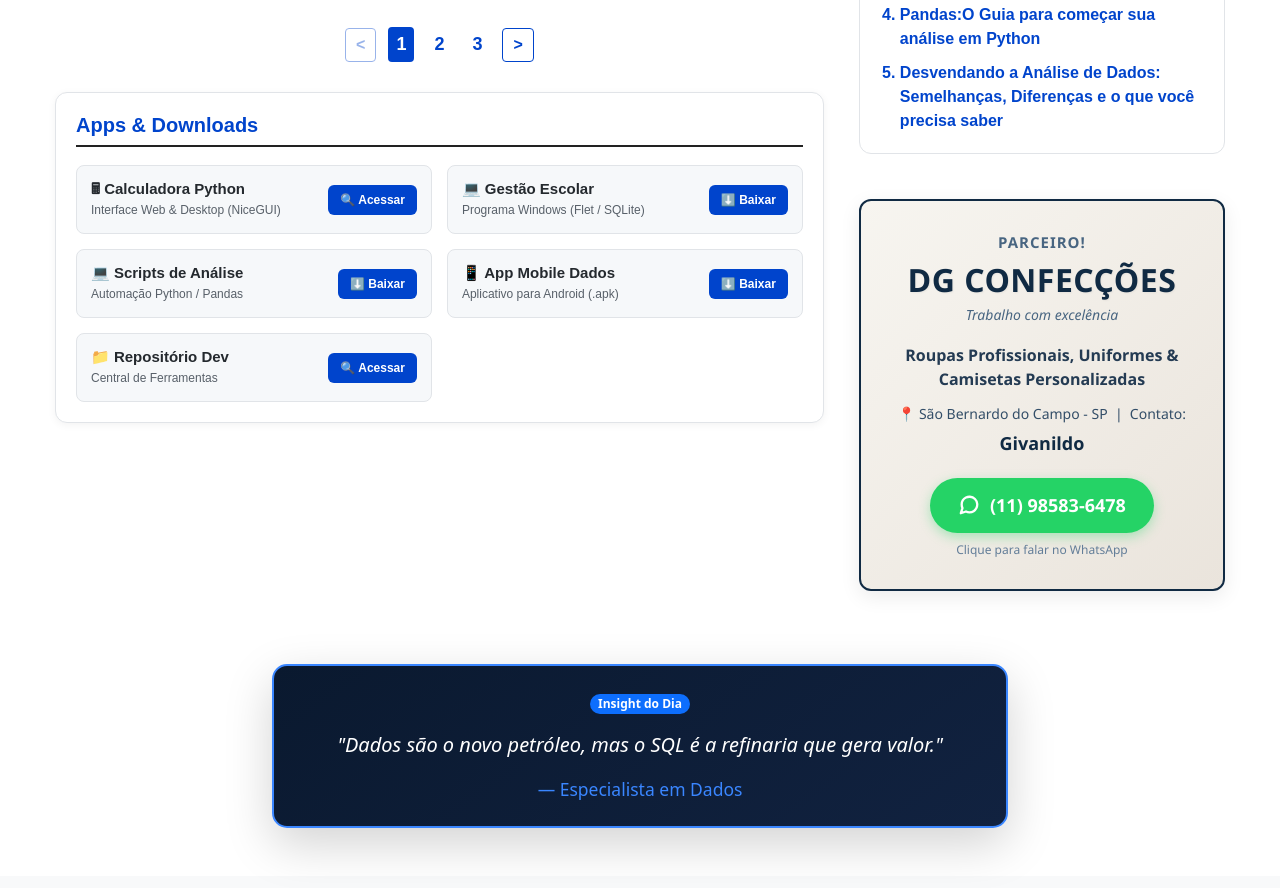
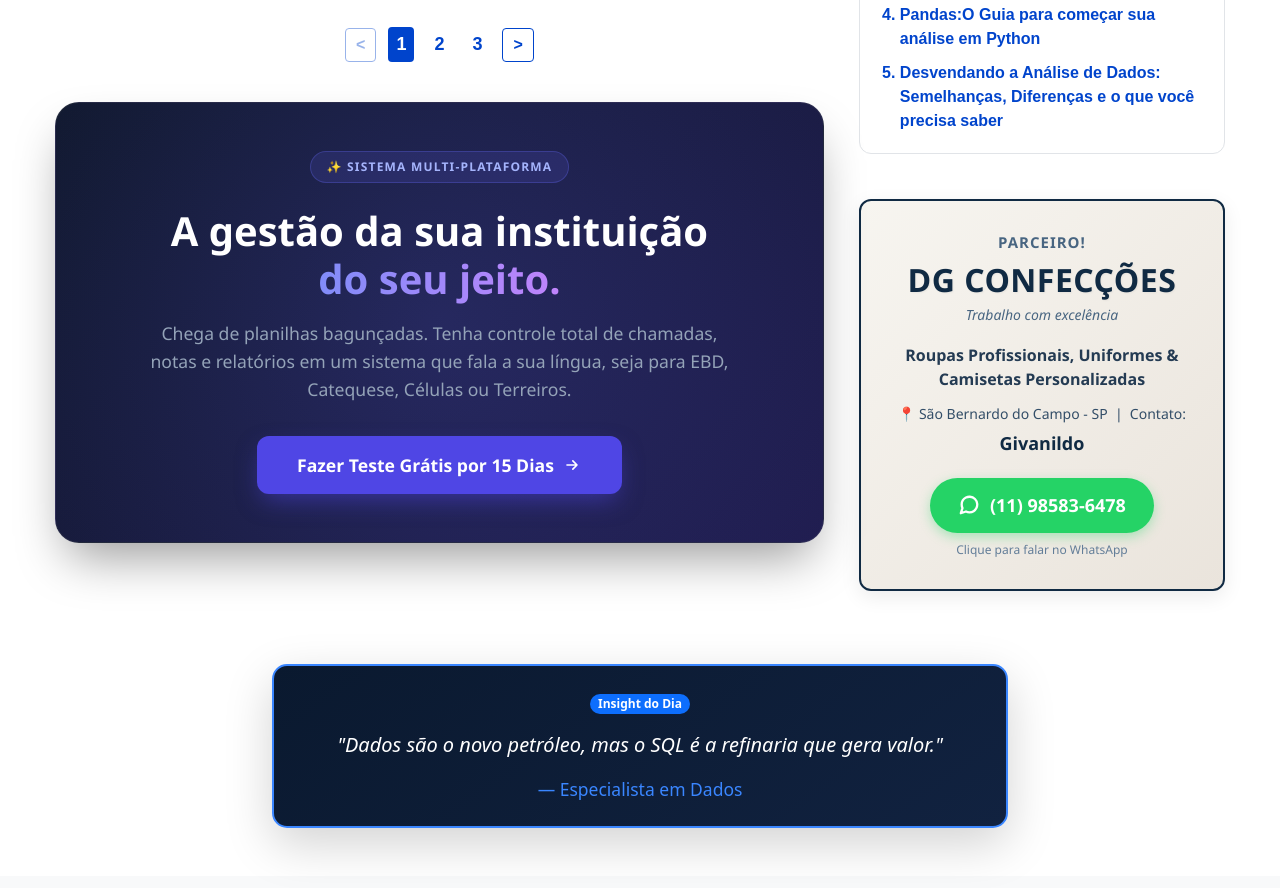
Before and after one commit to srcorreia3001/srcorreia3001.github.io, a plain HTML site: page index.html in a window 1280 px wide. Shown: the part 2815-3703 px from the top of the page. Drawn offline with nearby package versions, Linux system fonts and the light colour scheme.

Commit message:
Replace blog downloads section with promotional banner
Removed the old blog downloads section and added a new promotional banner for a multi-platform management system.

```diff
--- a/index.html
+++ b/index.html
@@ -1122,152 +1122,142 @@
             <!--============================================================================================================-->
             <!-- INICIO: Widget: Apps & Downloads -->
             <!--=============================================================================================================-->
-<div class="blog-downloads-section">
+<!-- INÍCIO DO BANNER PROMOCIONAL -->
 <style>
-        .blog-downloads-section {
-            background-color: #ffffff;
-            border: 1px solid #e1e4e8;
-            border-radius: 12px;
-            padding: 20px;
-            width: 100%;
-            box-sizing: border-box;
-            margin-top: 30px;
-            box-shadow: 0 2px 8px rgba(0, 0, 0, 0.05);
-            font-family: Arial, sans-serif;
-        }
-
-        .downloads-heading {
-            font-size: 20px;
-            font-weight: 600;
-            color: #0044cc;
-            border-bottom: 2px solid #222;
-            padding-bottom: 8px;
-            margin-top: 0;
-            margin-bottom: 18px;
-        }
-
-        .downloads-grid {
-            display: grid;
-            grid-template-columns: repeat(auto-fit, minmax(250px, 1fr));
-            gap: 15px;
-        }
-
-        .download-card-item {
-            display: flex;
-            align-items: center;
-            justify-content: space-between;
-            background: #f6f8fa;
-            border: 1px solid #e1e4e8;
-            border-radius: 8px;
-            padding: 14px;
-            text-decoration: none;
-            transition: all 0.2s ease-in-out;
-        }
-
-        .download-card-item:hover {
-            background: #ebf0f4;
-            border-color: #0044cc;
-            transform: translateY(-2px);
-        }
-
-        .download-info-box {
+    .banner-saas-wrap {
+        font-family: 'Segoe UI', Roboto, Helvetica, Arial, sans-serif;
+        background: linear-gradient(135deg, #0f172a 0%, #1e1b4b 100%);
+        border-radius: 24px;
+        padding: 48px 32px;
         display: flex;
         flex-direction: column;
-            gap: 3px;
-        }
-
-        .download-item-title {
-            font-size: 15px;
-            font-weight: bold;
-            color: #24292e;
-            margin: 0;
-        }
-
-        .download-item-desc {
-            font-size: 12px;
-            color: #586069;
-            margin: 0;
-        }
-
-        .download-action-btn {
-            background-color: #0044cc;
-            color: #fff;
-            border-radius: 6px;
-            padding: 6px 12px;
-            font-size: 12px;
-            font-weight: bold;
-            display: flex;
         align-items: center;
-            gap: 5px;
-            white-space: nowrap;
-        }
-
-        .download-card-item:hover .download-action-btn {
-            background-color: #003399;
+        text-align: center;
+        position: relative;
+        overflow: hidden;
+        box-shadow: 0 25px 50px -12px rgba(0, 0, 0, 0.4);
+        max-width: 900px;
+        margin: 40px auto;
+        border: 1px solid rgba(255, 255, 255, 0.08);
+    }
+
+    /* Efeito de luz neon no fundo */
+    .banner-saas-wrap::before {
+        content: '';
+        position: absolute;
+        top: -50%;
+        left: -50%;
+        width: 200%;
+        height: 200%;
+        background: radial-gradient(circle at center, rgba(99, 102, 241, 0.2) 0%, transparent 60%);
+        pointer-events: none;
+    }
+
+    .banner-saas-tag {
+        background: rgba(99, 102, 241, 0.15);
+        color: #a5b4fc;
+        font-size: 0.75rem;
+        font-weight: 700;
+        text-transform: uppercase;
+        letter-spacing: 0.1em;
+        padding: 6px 16px;
+        border-radius: 999px;
+        margin-bottom: 24px;
+        border: 1px solid rgba(99, 102, 241, 0.3);
+        position: relative;
+        z-index: 10;
+    }
+
+    .banner-saas-titulo {
+        color: #ffffff;
+        font-size: 2.5rem;
+        font-weight: 800;
+        line-height: 1.2;
+        margin: 0 0 16px 0;
+        position: relative;
+        z-index: 10;
+    }
+
+    .banner-saas-titulo span {
+        background: linear-gradient(to right, #818cf8, #c084fc);
+        -webkit-background-clip: text;
+        -webkit-text-fill-color: transparent;
+    }
+
+    .banner-saas-subtitulo {
+        color: #94a3b8;
+        font-size: 1.1rem;
+        line-height: 1.6;
+        max-width: 600px;
+        margin: 0 0 32px 0;
+        position: relative;
+        z-index: 10;
+    }
+
+    .banner-saas-botao {
+        background: #4f46e5;
+        color: #ffffff !important;
+        font-size: 1.1rem;
+        font-weight: 700;
+        text-decoration: none !important;
+        padding: 16px 40px;
+        border-radius: 12px;
+        transition: all 0.3s ease;
+        position: relative;
+        z-index: 10;
+        box-shadow: 0 10px 25px -5px rgba(79, 70, 229, 0.5);
+        display: inline-flex;
+        align-items: center;
+        gap: 8px;
+    }
+
+    .banner-saas-botao:hover {
+        background: #4338ca;
+        transform: translateY(-2px);
+        box-shadow: 0 15px 30px -5px rgba(79, 70, 229, 0.6);
+        color: #ffffff !important;
+    }
+
+    .banner-saas-botao svg {
+        width: 20px;
+        height: 20px;
+        transition: transform 0.3s ease;
+    }
+
+    .banner-saas-botao:hover svg {
+        transform: translateX(4px);
+    }
+
+    /* Responsividade para celular */
+    @media (max-width: 600px) {
+        .banner-saas-titulo { font-size: 1.8rem; }
+        .banner-saas-subtitulo { font-size: 1rem; }
+        .banner-saas-wrap { padding: 32px 20px; border-radius: 16px; }
+        .banner-saas-botao { width: 100%; justify-content: center; }
     }
 </style>
 
-    <h3 class="downloads-heading">Apps & Downloads</h3>
-
-    <div class="downloads-grid">
-
-        <!-- Calculadora Python -->
-<a href="https://calculadora-tiagodata.onrender.com" target="_blank" class="download-card-item">
-  <div class="download-info-box">
-    <h4 class="download-item-title">🖩 Calculadora Python</h4>
-    <p class="download-item-desc">Interface Web & Desktop (NiceGUI)</p>
-  </div>
-  <div class="download-action-btn">
-    🔍 Acessar
-  </div>
+<section class="banner-saas-wrap">
+    <div class="banner-saas-tag">✨ Sistema Multi-Plataforma</div>
+
+    <h2 class="banner-saas-titulo">
+        A gestão da sua instituição<br>
+        <span>do seu jeito.</span>
+    </h2>
+
+    <p class="banner-saas-subtitulo">
+        Chega de planilhas bagunçadas. Tenha controle total de chamadas, notas e relatórios em um sistema que fala a sua língua, seja para EBD, Catequese, Células ou Terreiros.
+    </p>
+
+    <!-- SUBSTITUA O "LINK_AQUI" PELO LINK DA SUA LANDING PAGE OU CADASTRO -->
+    <a href="LINK_AQUI" class="banner-saas-botao">
+        Fazer Teste Grátis por 15 Dias
+        <svg fill="none" stroke="currentColor" viewBox="0 0 24 24" xmlns="http://www.w3.org/2000/svg">
+            <path stroke-linecap="round" stroke-linejoin="round" stroke-width="2" d="M13 7l5 5m0 0l-5 5m5-5H6"></path>
+        </svg>
     </a>
-
-        <!-- Programa Windows 1 -->
-        <a href="https://github.com/srcorreia3001" target="_blank" class="download-card-item">
-            <div class="download-info-box">
-                <h4 class="download-item-title">💻 Gestão Escolar</h4>
-                <p class="download-item-desc">Programa Windows (Flet / SQLite)</p>
-            </div>
-            <div class="download-action-btn">
-                ⬇️ Baixar
-            </div>
-        </a>
-
-        <!-- Programa Windows 2 -->
-        <a href="https://github.com/srcorreia3001" target="_blank" class="download-card-item">
-            <div class="download-info-box">
-                <h4 class="download-item-title">💻 Scripts de Análise</h4>
-                <p class="download-item-desc">Automação Python / Pandas</p>
-            </div>
-            <div class="download-action-btn">
-                ⬇️ Baixar
-            </div>
-        </a>
-
-        <!-- Aplicativo Android 1 -->
-        <a href="https://github.com/srcorreia3001" target="_blank" class="download-card-item">
-            <div class="download-info-box">
-                <h4 class="download-item-title">📱 App Mobile Dados</h4>
-                <p class="download-item-desc">Aplicativo para Android (.apk)</p>
-            </div>
-            <div class="download-action-btn">
-                ⬇️ Baixar
-            </div>
-        </a>
-
-        <!-- Repositório Geral -->
-        <a href="https://tiagodata.com.br" target="_blank" class="download-card-item">
-            <div class="download-info-box">
-                <h4 class="download-item-title">📁 Repositório Dev</h4>
-                <p class="download-item-desc">Central de Ferramentas</p>
-            </div>
-            <div class="download-action-btn">
-                🔍 Acessar
-            </div>
-        </a>
-
-    </div>
-</div>
+</section>
+<!-- FIM DO BANNER PROMOCIONAL -->
             <!--FIM DA AREA DE APP-->
 
 
```
Lines whose indentation alone changed are shown as unchanged.
